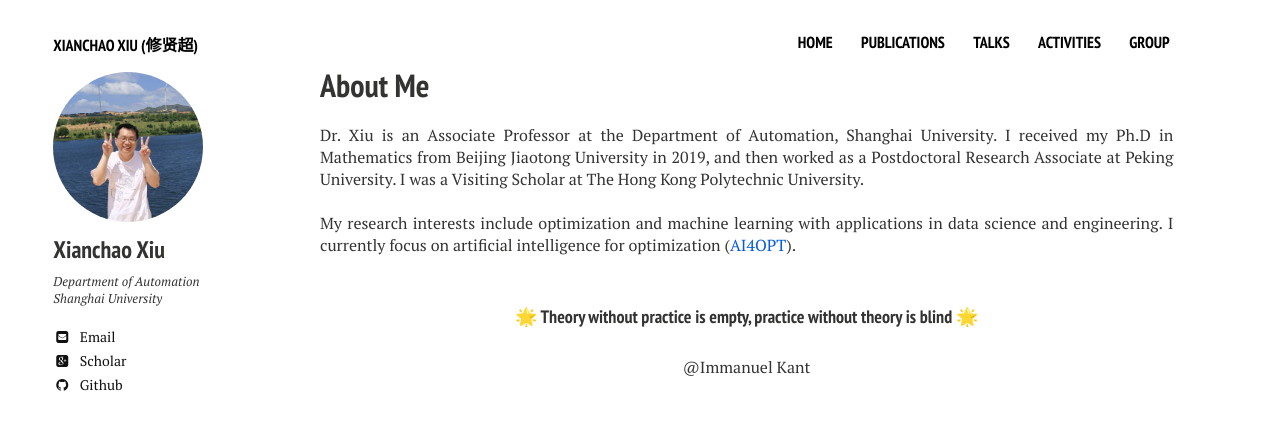
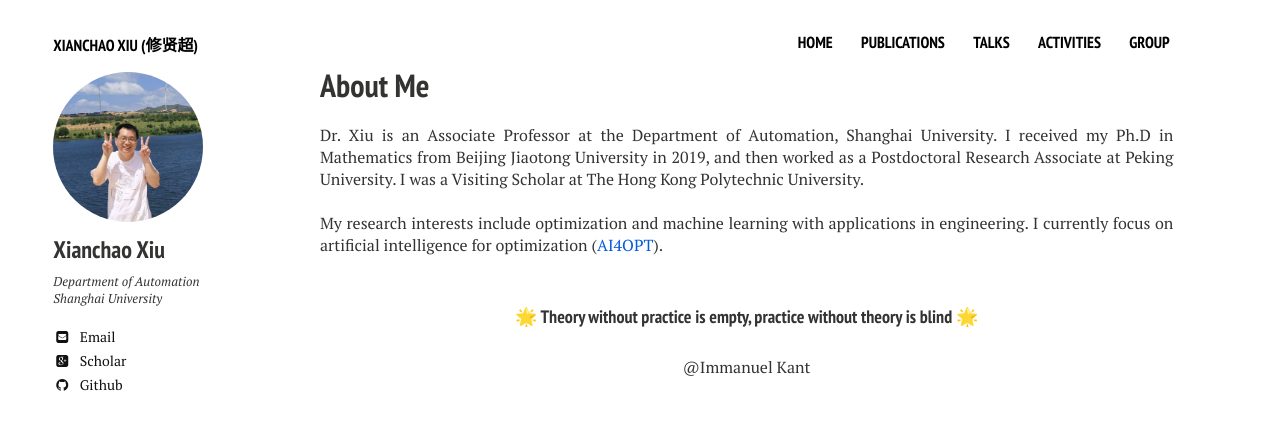
Before and after one commit to xianchaoxiu/xianchaoxiu.github.io, a Jekyll site: the page built from index.md, in a window 1280 px wide. Shown: the top 430 px of the page. Built offline with Jekyll 4.4.1, drawn with Linux system fonts in a browser that asks for light colours; nearby versions of some CDN libraries.

Commit message:
Update home2.html

```diff
--- a/_layouts/home2.html
+++ b/_layouts/home2.html
@@ -32,7 +32,7 @@
 		I was a Visiting Scholar at The Hong Kong Polytechnic University. <br> <br>
 
 
-	 My research interests include optimization and machine learning with applications in data science and engineering.
+	 My research interests include optimization and machine learning with applications in engineering.
 	 I currently focus on artificial intelligence for optimization (<a href="https://github.com/xianchaoxiu/AI4OPT" class="textlink" target="_blank">AI4OPT</a>). <br> <br>
 
 
```
